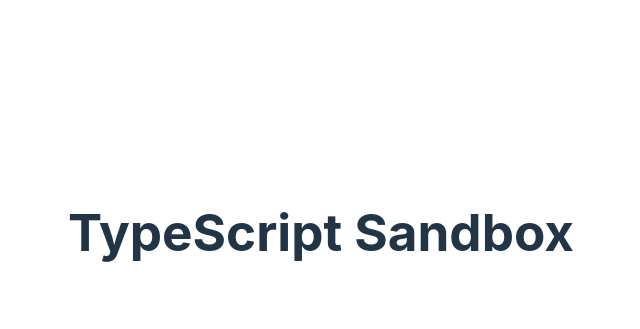
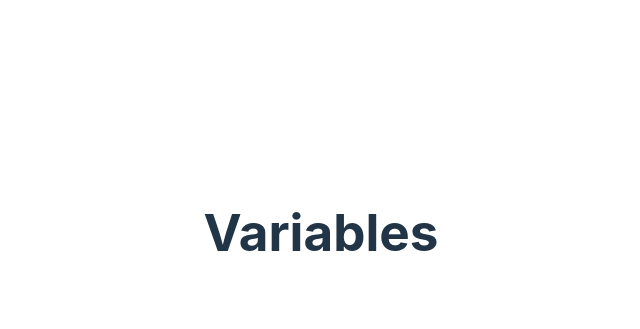
Before and after one commit to Mandarina28/LaboratorioJS, a website built with Vite: page index.html in a window 1280 px wide. Shown: the part 168-497 px from the top of the page, without its empty margins (319-959 px from the left). Built offline with nearby package versions, Linux system fonts and the light colour scheme.

Commit message:
Update index.html

```diff
--- a/index.html
+++ b/index.html
@@ -8,7 +8,7 @@
   </head>
   <body>
     <div id="app">
-      <h1>TypeScript Sandbox</h1>
+      <h1>Variables</h1>
     </div>
     <script type="module" src="/src/main.ts"></script>
   </body>
```
